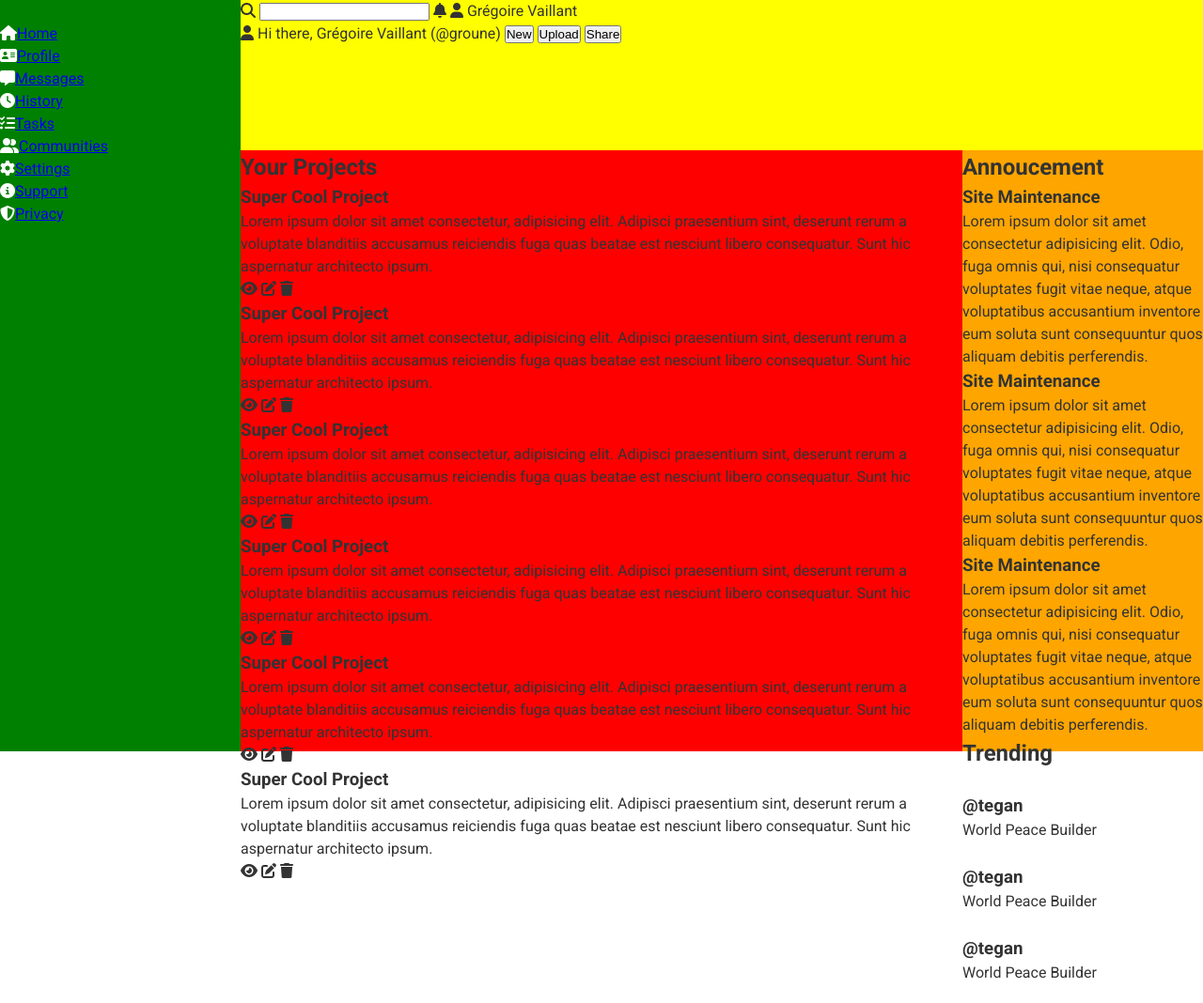
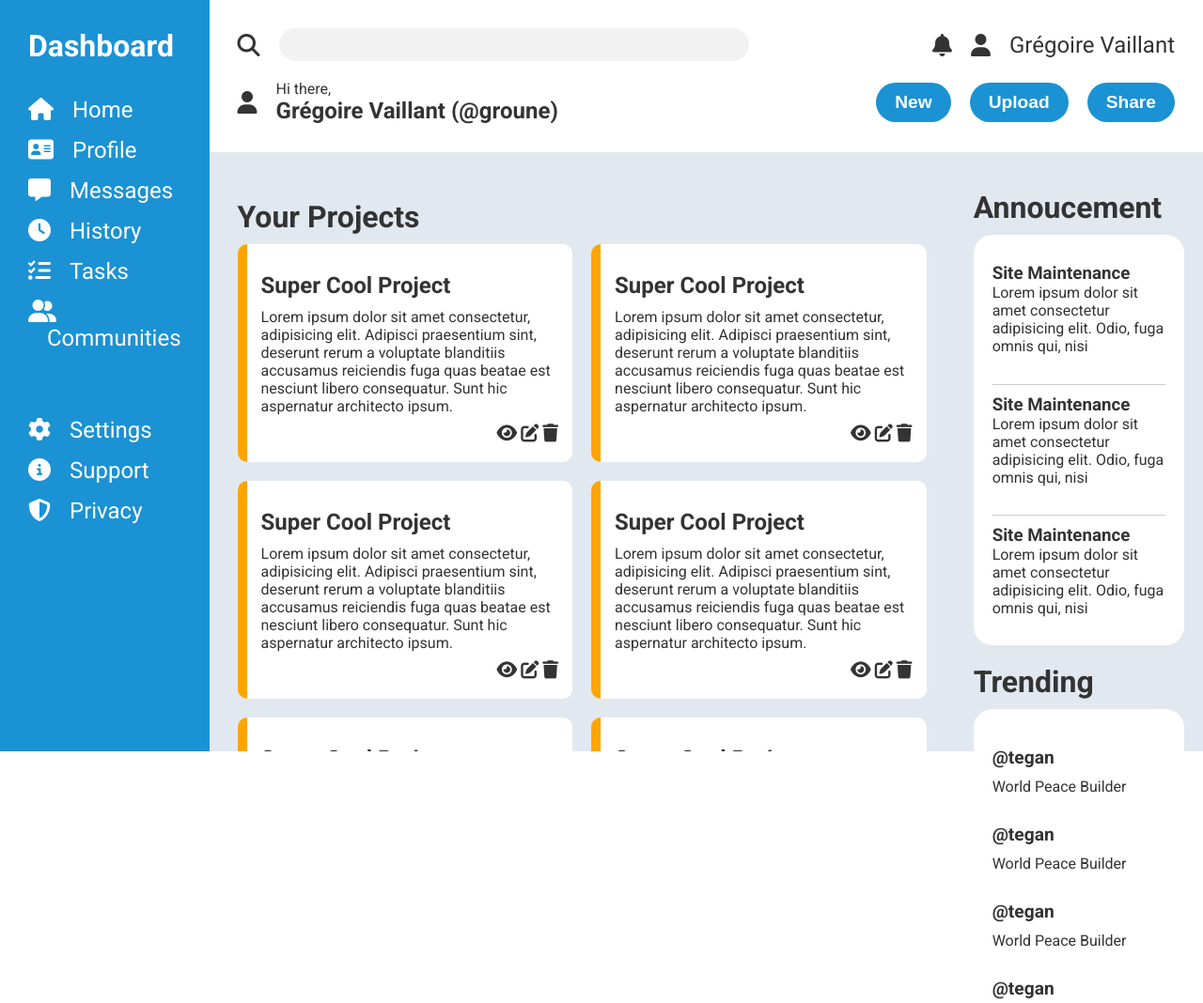
Before and after one commit to gregoirevaillant/admin-dashboard, a plain HTML site: page index.html in a window 1280 px wide. Shown: the top 1068 px of the page at 94% size. Drawn offline with Linux system fonts and the light colour scheme.

Commit message:
Last changes

```diff
--- a/index.html
+++ b/index.html
@@ -14,8 +14,8 @@
 	<body>
 		<div class="page-wrapper">
 			<aside class="aside">
-				<div><img src="" alt="" /></div>
-				<nav>
+				<div><h1>Dashboard</h1></div>
+				<nav class="navigation">
 					<ul>
 						<li><i class="fa-solid fa-house icon"></i><a href="#">Home</a></li>
 						<li>
@@ -37,7 +37,7 @@
 						</li>
 					</ul>
 				</nav>
-				<nav>
+				<nav class="navigation">
 					<ul>
 						<li>
 							<i class="fa-solid fa-gear icon"></i><a href="#">Settings</a>
@@ -54,26 +54,36 @@
 				</nav>
 			</aside>
 			<header class="header">
-				<div>
+				<div class="headerTop">
+					<div class="headerTopLeft">
 						<i class="fa-solid fa-search icon"></i>
 						<input type="text" />
+					</div>
+					<div class="headerTopRight">
 						<i class="fa-solid fa-bell icon"></i>
 						<i class="fa-solid fa-user icon"></i>
 						<span>Grégoire Vaillant</span>
 					</div>
-				<div>
+				</div>
+				<div class="headerBottom">
+					<div class="headerBottomLeft">
 						<i class="fa-solid fa-user icon"></i>
+						<div class="userInformation">
 							<span>Hi there,</span>
-					<span>Grégoire Vaillant (@groune)</span>
+							<h2>Grégoire Vaillant (@groune)</h2>
+						</div>
+					</div>
+					<div class="headerBottomLeft">
 						<button>New</button>
 						<button>Upload</button>
 						<button>Share</button>
+					</div>
 				</div>
 			</header>
 			<main class="main">
 				<div class="projects">
 					<h2>Your Projects</h2>
-					<div>
+					<div class="projectsWrapper">
 						<div class="project">
 							<div>
 								<h3>Super Cool Project</h3>
@@ -175,56 +185,46 @@
 				<div class="stuff">
 					<div>
 						<h2>Annoucement</h2>
-						<div>
+						<div class="annoucements">
 							<div class="annoucement">
 								<h3>Site Maintenance</h3>
 								<p>
 									Lorem ipsum dolor sit amet consectetur adipisicing elit. Odio,
-									fuga omnis qui, nisi consequatur voluptates fugit vitae neque,
-									atque voluptatibus accusantium inventore eum soluta sunt
-									consequuntur quos aliquam debitis perferendis.
+									fuga omnis qui, nisi
 								</p>
 							</div>
 							<div class="annoucement">
 								<h3>Site Maintenance</h3>
 								<p>
 									Lorem ipsum dolor sit amet consectetur adipisicing elit. Odio,
-									fuga omnis qui, nisi consequatur voluptates fugit vitae neque,
-									atque voluptatibus accusantium inventore eum soluta sunt
-									consequuntur quos aliquam debitis perferendis.
+									fuga omnis qui, nisi
 								</p>
 							</div>
 							<div class="annoucement">
 								<h3>Site Maintenance</h3>
 								<p>
 									Lorem ipsum dolor sit amet consectetur adipisicing elit. Odio,
-									fuga omnis qui, nisi consequatur voluptates fugit vitae neque,
-									atque voluptatibus accusantium inventore eum soluta sunt
-									consequuntur quos aliquam debitis perferendis.
+									fuga omnis qui, nisi
 								</p>
 							</div>
 						</div>
 					</div>
 					<div>
 						<h2>Trending</h2>
-						<div>
+						<div class="trends">
 							<div class="trend">
-								<img src="" alt="" />
 								<h3>@tegan</h3>
 								<span>World Peace Builder</span>
 							</div>
 							<div class="trend">
-								<img src="" alt="" />
 								<h3>@tegan</h3>
 								<span>World Peace Builder</span>
 							</div>
 							<div class="trend">
-								<img src="" alt="" />
 								<h3>@tegan</h3>
 								<span>World Peace Builder</span>
 							</div>
 							<div class="trend">
-								<img src="" alt="" />
 								<h3>@tegan</h3>
 								<span>World Peace Builder</span>
 							</div>
@@ -235,3 +235,4 @@
 		</div>
 	</body>
 </html>
+‍
--- a/style.css
+++ b/style.css
@@ -9,34 +9,153 @@
 body {
 	font-family: "Roboto", sans-serif;
 	font-size: 16px;
-	line-height: 1.5;
 	color: #333;
+	height: 100vh;
 	background-color: #fff;
+	overflow: hidden;
 }
 
 .page-wrapper {
 	display: grid;
-	grid-template-columns: repeat(5, 1fr);
-	grid-template-rows: repeat(5, 1fr);
+	grid-template-columns: repeat(7, 1fr);
+	grid-template-rows: repeat(7, 1fr);
 	grid-column-gap: 0px;
 	grid-row-gap: 0px;
-	height: 100vh;
+	height: 100%;
 }
 
 .aside {
-	grid-area: 1 / 1 / 6 / 2;
-	background-color: green;
+	grid-area: 1 / 1 / 8 / 2;
+	background-color: #1b92d3;
+	color: #fff;
+	display: flex;
+	flex-direction: column;
+	justify-content: flex-start;
+	padding: 30px;
 }
+
+.aside h1 {
+	font-size: 2rem;
+	font-weight: 700;
+}
+
+.aside .navigation {
+	display: flex;
+	flex-direction: column;
+	justify-content: flex-start;
+	padding: 20px 0;
+	font-size: 1.5rem;
+}
+
+.aside nav ul li {
+	list-style: none;
+	margin: 15px 0;
+}
+
+.aside nav ul li a {
+	color: #fff;
+	text-decoration: none;
+	margin: 0 0 0 20px;
+}
+
 .header {
-	grid-area: 1 / 2 / 2 / 6;
-	background-color: yellow;
+	grid-area: 1 / 2 / 2 / 8;
+	padding: 20px;
 }
-.main {
-	grid-area: 2 / 2 / 6 / 6;
-	background-color: aqua;
+
+.headerTop {
+	background-color: #fff;
+	display: flex;
+	flex-direction: row;
+	align-items: center;
+	justify-content: space-between;
+	padding: 10px;
+}
+
+.headerTopLeft {
+	display: flex;
+	flex-direction: row;
+	align-items: center;
+}
+
+.headerTopRight {
+	display: flex;
+	flex-direction: row;
+	align-items: center;
+}
+
+.headerTopLeft .icon {
+	font-size: 1.5rem;
+	margin: 0 20px 0 0;
+}
+
+.headerTopRight {
+	font-size: 1.5rem;
+}
+
+.headerTopRight .icon {
+	margin: 0 20px 0 0;
+}
+
+.headerTop input {
+	border: none;
+	background-color: #cccccc40;
+	border-radius: 50px;
+	padding: 10px;
+	width: 500px;
+}
+
+.headerBottom {
+	background-color: #fff;
+	display: flex;
+	flex-direction: row;
+	align-items: center;
+	justify-content: space-between;
+	padding: 10px;
+}
+
+.userInformation {
+	display: flex;
+	flex-direction: column;
+	align-items: flex-start;
+}
+
+.headerBottomLeft {
+	display: flex;
+	flex-direction: row;
+	align-items: center;
+}
+
+.headerBottomLeft .icon {
+	font-size: 1.5rem;
+	margin: 0 20px 0 0;
+}
+
+.headerBottomLeft {
+	cursor: pointer;
+}
+
+.heaerBottomRight {
+	display: flex;
+	flex-direction: row;
+	align-items: center;
+}
+
+.headerBottom button {
+	border: none;
+	background-color: #1b92d3;
+	color: #fff;
+	border-radius: 50px;
+	padding: 10px 20px;
+	font-size: 1.2rem;
+	font-weight: 700;
+	margin: 0 0 0 20px;
 }
 
 .main {
+	grid-area: 2 / 2 / 8 / 8;
+	background-color: #e2e8f0;
+
 	display: grid;
 	grid-template-columns: repeat(4, 1fr);
 	grid-template-rows: repeat(4, 1fr);
@@ -46,14 +165,114 @@ body {
 
 .projects {
 	grid-area: 1 / 1 / 5 / 4;
-	background-color: red;
+	padding: 30px;
+	height: 100%;
+	overflow: auto;
 }
+
+.projects h2 {
+	font-size: 2rem;
+	font-weight: 700;
+	margin: 20px 0 10px 0;
+}
+
+.projectsWrapper {
+	display: grid;
+	grid-template-columns: repeat(2, 1fr);
+	grid-template-rows: repeat(3, 1fr);
+	column-gap: 20px;
+	row-gap: 20px;
+}
+
+.project {
+	display: flex;
+	flex-direction: column;
+	justify-content: flex-start;
+	align-items: flex-end;
+	border-left: orange 10px solid;
+	background-color: #fff;
+	border-radius: 10px;
+	padding: 20px 15px;
+}
+
+.project h3 {
+	font-size: 1.5rem;
+	font-weight: 700;
+	margin: 10px 0;
+}
+
+.project p {
+	font-size: 1rem;
+	font-weight: 400;
+	margin: 10px 0;
+}
+
+.project .icon {
+	font-size: 1.2rem;
+}
+
 .stuff {
 	grid-area: 1 / 4 / 5 / 5;
-	background-color: orange;
+	padding: 20px;
 }
 
-aside {
-	color: #fff;
-	background-color: aqua;
+.stuff h2 {
+	font-size: 2rem;
+	font-weight: 700;
+	margin: 20px 0 10px 0;
 }
+
+.annoucements {
+	display: grid;
+	grid-template-columns: 1fr;
+	grid-template-rows: repeat(3, 1fr);
+	grid-column-gap: 0px;
+	grid-row-gap: 0px;
+	column-gap: 20px;
+	row-gap: 20px;
+	background-color: #fff;
+	padding: 20px;
+	border-radius: 20px;
+}
+
+.annoucement {
+	display: flex;
+	flex-direction: column;
+	justify-content: flex-start;
+	align-items: flex-start;
+	background-color: #fff;
+	padding: 10px 0;
+	border-top: 1px solid #ccc;
+}
+
+.annoucement:first-child {
+	border-top: none;
+}
+
+.trends {
+	display: grid;
+	grid-template-columns: 1fr;
+	grid-template-rows: repeat(3, 1fr);
+	background-color: #fff;
+	padding: 20px;
+	border-radius: 20px;
+}
+
+.trend {
+	display: flex;
+	flex-direction: column;
+	justify-content: flex-start;
+	align-items: flex-start;
+	background-color: #fff;
+	padding: 10px 0;
+}
+
+.trend h3 {
+	font-size: 1.2rem;
+	font-weight: 700;
+	margin: 10px 0;
+}
+
+.icon:hover {
+	cursor: pointer;
+}
```
Lines whose indentation alone changed are shown as unchanged.
